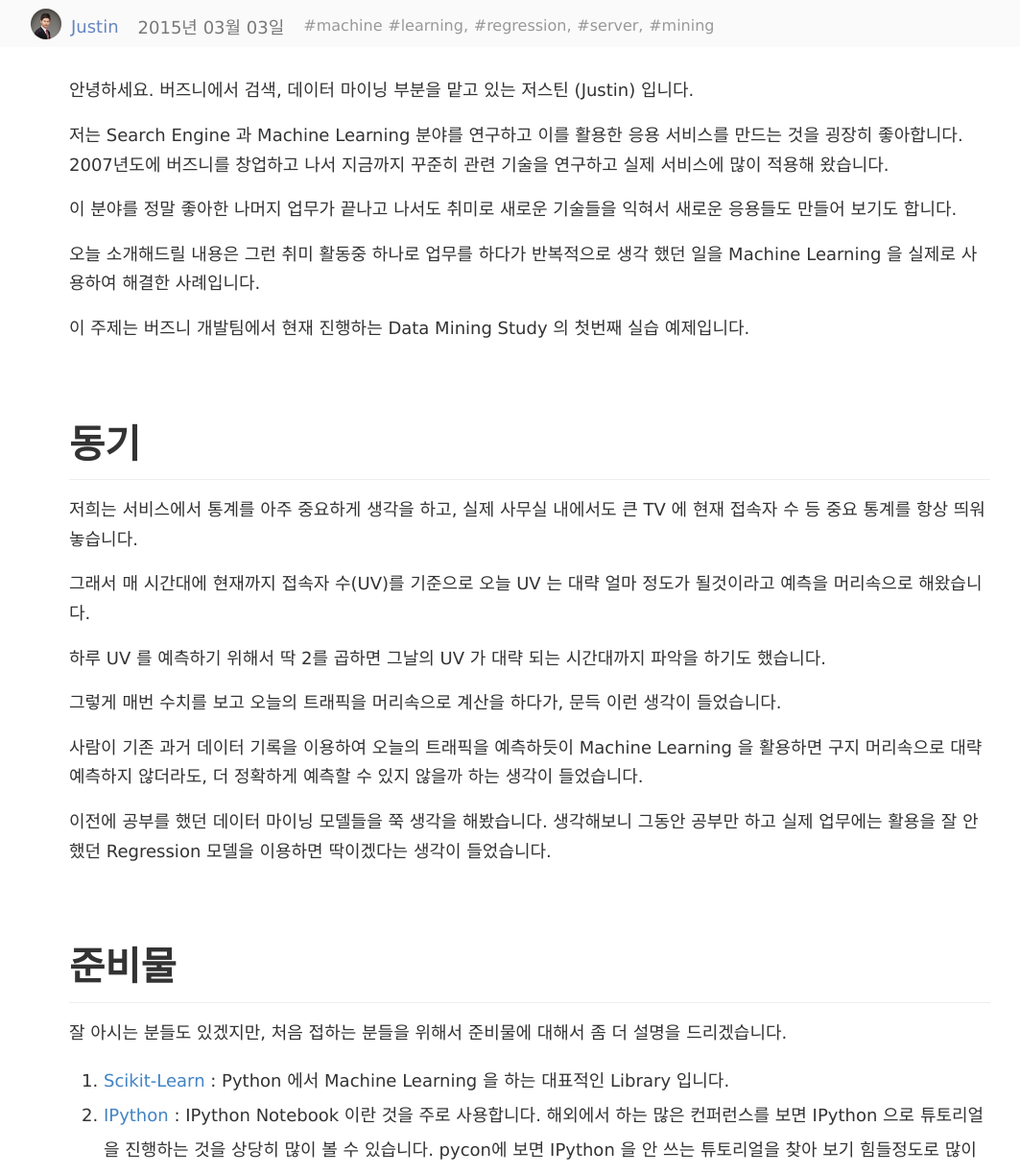
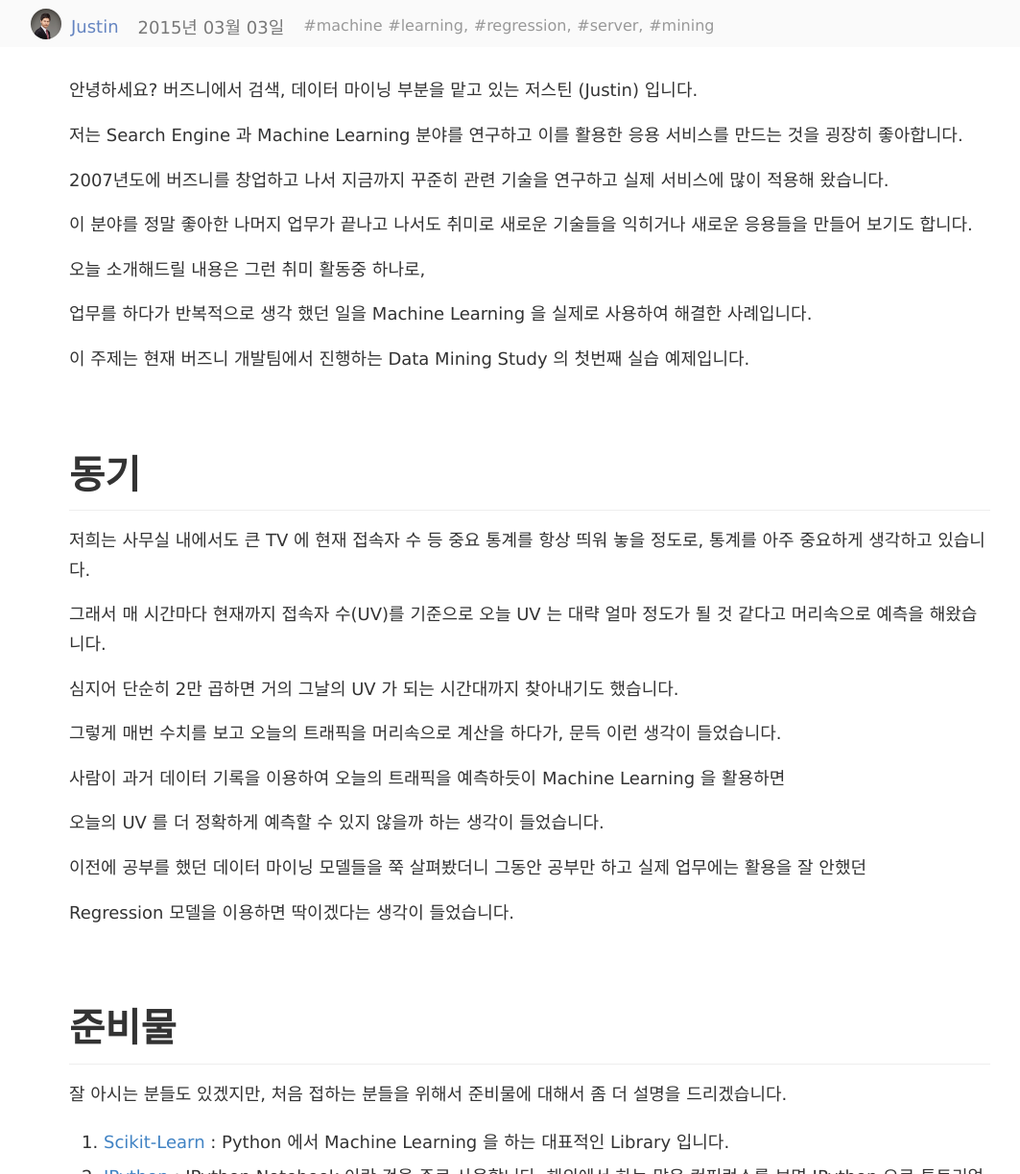
Before and after one commit to kjisoo/buzzni.github.com, a Jekyll site: the page built from _posts/2015-03-03-uv_regression.md, in a window 1280 px wide and 1400 px high, scrolled down 377 px. Shown: the part 177-1400 px from the top of the window at 96% size, without its empty margins (88-1151 px from the left). Built offline with Jekyll 4.4.1, drawn with Linux system fonts in a browser that asks for light colours; nearby versions of some CDN libraries; some of the changed text lies outside the part shown.

Commit message:
문장 경어체로 바꿈, 일부 오타 수정, 문장일부 매끄럽게 수정

```diff
--- a/_posts/2015-03-03-uv_regression.md
+++ b/_posts/2015-03-03-uv_regression.md
@@ -1,332 +1,341 @@
 ---
 layout: post
 title: Machine Learning 으로 오늘의 UV 맞추기
-excerpt: Regression 모델을 이용하여 그동안 쌓인 데이터를 바탕으로 UV 예측
+excerpt: Regression 모델을 이용하여 바탕으로 오늘의 UV를 예측 해보기
 frame: http://i2.wp.com/elenacuoco.altervista.org/blog/wp-content/uploads/2014/09/scikit.png
 author: Justin
 email: justin@buzzni.com
 tags: machine learning, regression, server, mining
 publish: false
-
 ---
 
-안녕하세요. 버즈니에서 검색, 데이터 마이닝 부분을 맡고 있는 저스틴 (Justin) 입니다.
+안녕하세요? 버즈니에서 검색, 데이터 마이닝 부분을 맡고 있는 저스틴 (Justin) 입니다.
 
-저는 Search Engine 과 Machine Learning 분야를 연구하고 이를 활용한 응용 서비스를 만드는 것을 굉장히 좋아합니다. 2007년도에 버즈니를 창업하고 나서 지금까지 꾸준히 관련 기술을 연구하고 실제 서비스에 많이 적용해 왔습니다.
+저는 Search Engine 과 Machine Learning 분야를 연구하고 이를 활용한 응용 서비스를 만드는 것을 굉장히 좋아합니다.
 
-이 분야를 정말 좋아한 나머지 업무가 끝나고 나서도 취미로 새로운 기술들을 익혀서 새로운 응용들도 만들어 보기도 합니다.
+2007년도에 버즈니를 창업하고 나서 지금까지 꾸준히 관련 기술을 연구하고 실제 서비스에 많이 적용해 왔습니다.
 
-오늘 소개해드릴 내용은 그런 취미 활동중 하나로 업무를 하다가 반복적으로 생각 했던 일을 Machine Learning 을 실제로 사용하여 해결한 사례입니다.
+이 분야를 정말 좋아한 나머지 업무가 끝나고 나서도 취미로 새로운 기술들을 익히거나 새로운 응용들을 만들어 보기도 합니다.
 
-이 주제는 버즈니 개발팀에서 현재 진행하는  Data Mining Study 의 첫번째 실습 예제입니다.
+오늘 소개해드릴 내용은 그런 취미 활동중 하나로,
 
-#동기
-저희는 서비스에서 통계를 아주 중요하게 생각을 하고, 실제 사무실 내에서도 큰 TV 에 현재 접속자 수 등 중요 통계를 항상 띄워 놓습니다.
+업무를 하다가 반복적으로 생각 했던 일을 Machine Learning 을 실제로 사용하여 해결한 사례입니다.
 
-그래서 매 시간대에 현재까지 접속자 수(UV)를 기준으로 오늘 UV 는 대략 얼마 정도가 될것이라고 예측을 머리속으로 해왔습니다.
+이 주제는 현재 버즈니 개발팀에서 진행하는 Data Mining Study 의 첫번째 실습 예제입니다.
 
-하루 UV 를 예측하기 위해서 딱 2를 곱하면 그날의 UV 가 대략 되는 시간대까지 파악을 하기도 했습니다.
+
+# 동기
+
+저희는 사무실 내에서도 큰 TV 에 현재 접속자 수 등 중요 통계를 항상 띄워 놓을 정도로, 통계를 아주 중요하게 생각하고 있습니다.
+
+그래서 매 시간마다 현재까지 접속자 수(UV)를 기준으로 오늘 UV 는 대략 얼마 정도가 될 것 같다고 머리속으로 예측을 해왔습니다.
+
+심지어 단순히 2만 곱하면 거의 그날의 UV 가 되는 시간대까지 찾아내기도 했습니다.
 
 그렇게 매번 수치를 보고 오늘의 트래픽을 머리속으로 계산을 하다가, 문득 이런 생각이 들었습니다.
 
-사람이 기존 과거 데이터 기록을 이용하여 오늘의 트래픽을 예측하듯이 Machine Learning 을 활용하면 구지 머리속으로 대략 예측하지 않더라도, 더 정확하게 예측할 수 있지 않을까 하는 생각이 들었습니다.
+사람이 과거 데이터 기록을 이용하여 오늘의 트래픽을 예측하듯이 Machine Learning 을 활용하면
 
-이전에 공부를 했던 데이터 마이닝 모델들을 쭉 생각을 해봤습니다. 생각해보니 그동안 공부만 하고 실제 업무에는 활용을 잘 안했던 Regression 모델을 이용하면 딱이겠다는 생각이 들었습니다.
+오늘의 UV 를 더 정확하게 예측할 수 있지 않을까 하는 생각이 들었습니다.
 
-#준비물
+이전에 공부를 했던 데이터 마이닝 모델들을 쭉 살펴봤더니 그동안 공부만 하고 실제 업무에는 활용을 잘 안했던
+
+Regression 모델을 이용하면 딱이겠다는 생각이 들었습니다.
+
+
+# 준비물
+
 잘 아시는 분들도 있겠지만, 처음 접하는 분들을 위해서 준비물에 대해서 좀 더 설명을 드리겠습니다.
 
 1. [Scikit-Learn] : Python 에서 Machine Learning 을 하는 대표적인 Library 입니다.
 2. [IPython] : IPython Notebook 이란 것을 주로 사용합니다. 해외에서 하는 많은 컨퍼런스를 보면 IPython 으로 튜토리얼을 진행하는 것을 상당히 많이 볼 수 있습니다. pycon에 보면 IPython 을 안 쓰는 튜토리얼을 찾아 보기 힘들정도로 많이 사용합니다. web browser 에서 interactive 하게 다양한 파라미터로 실험을 하고 그래프를 그리기가 아주 편하게 되어 있어서 science 용으로 딱 좋습니다.
 
-#데이터
-여기서 필요한 데이터는 최근 한달간 각 시간대별 UV 및 각 일자별 UV 입니다. 버즈니에서는 로그 데이터를 EFK(ElasticSearch, Fluentd, Kibana)를 사용하여 분석하고 관리하고 있습니다.
+
+# 데이터
+
+필요한 데이터는 최근 한달간 `각 시간대별 UV` 및 `각 일자별 UV` 입니다.
+
+버즈니에서는 로그 데이터를 EFK(ElasticSearch, Fluentd, Kibana)를 사용하여 분석하고 관리하고 있습니다.
 
 이 데이터를 추출할때 Kibana 를 통해서 ElasticSearch 에 어떤 Query 를 만들어야 시간당 UV, 일간 UV 를 가져오는지 알 수 있습니다.
 ![img](https://dl-web.dropbox.com/get/%EC%8A%A4%ED%81%AC%EB%A6%B0%EC%83%B7/%EC%8A%A4%ED%81%AC%EB%A6%B0%EC%83%B7%202015-03-04%2021.32.47.png?_subject_uid=22018269&w=AABPmuA57gtVoowTWNOYF87nInusxEGnm94k_oDuX7dofQ)
 
+
 # IPython 노트북
 
 ## 목표
- * 현재 시간까지의 시간대별 UV 합을 입력하면, 오늘 하루의 UV 예측치를 알려주는 시스템을 만든다.
- * 각 시간대별로 모델을 만든다. 이때 Linear Regression 모델을 활용한다.
+
+ * 현재 시간까지의 시간대별 UV 합을 입력하면, 오늘 하루의 UV 예측치를 알려주는 시스템을 만들어봅니다.
+ * 각 시간대별로 모델을 만든다. 이때 Linear Regression 모델을 활용합니다.
 
 
 ## 필요한 모듈 import
+
 {% highlight python %}
-#coding:utf-8
-import json, requests
+# coding: utf-8
+
+import json
+import requests
+import numpy as np
+from dateutil import parser
 from sklearn.linear_model import LinearRegression
-from dateutil import parser
-import numpy as np
 {% endhighlight %}
 
+
 ## 학습데이터 준비
- * X train 데이터 : 최근 한달 동안 각 시간대별 누적 UV , 예를 들어서 3시라고 하면, 1,2,3시까지 쌓인 UV 수의 합
+
+ * X train 데이터 : 최근 한달 동안 각 시간대별 누적 UV , 예를 들어 `3시`라고 하면, 1시부터 3시까지 쌓인 UV 수의 합
  * Y train 데이터 : 최근 한달 동안 각 일자별 하루 UV 수
 
 
 {% highlight python %}
-
 index_str="_all"
 _LOG_ES_URL = "http://localhost:9200/"
-
 {% endhighlight %}
 
-
- - 아래는 Log 데이터가 저장된 Elastic Search 에 요청할 Query 이다.
- - Query를 어떻게 요청해야 할지는 Kibana 를 통해서 알아냈다.
+ - 아래는 Log 데이터가 저장된 Elastic Search 에 요청할 Query 입니다.
+ - Query를 어떻게 요청해야 할지는 Kibana 를 통해서 알아냈습니다.
 
 {% highlight python %}
-    es_daily_query = {
-      "size": 0,
+es_daily_query = {
+  "size": 0,
+  "query": {
+    "filtered": {
       "query": {
-        "filtered": {
-          "query": {
-            "query_string": {
-              "query": "ps:nginx",
-              "analyze_wildcard": True
+        "query_string": {
+          "query": "ps:nginx",
+          "analyze_wildcard": True
+        }
+      },
+      "filter": {
+        "bool": {
+          "must": [
+            {
+              "range": {
+                "@timestamp": {
+                  "gte": 1422806671815,
+                  "lte": 1425398671815
+                }
+              }
             }
-          },
-          "filter": {
-            "bool": {
-              "must": [
-                {
-                  "range": {
-                    "@timestamp": {
-                      "gte": 1422806671815,
-                      "lte": 1425398671815
-                    }
-                  }
-                }
-              ],
-              "must_not": []
-            }
-          }
+          ],
+          "must_not": []
+        }
+      }
+    }
+  },
+  "aggs": {
+    "2": {
+      "date_histogram": {
+        "field": "@timestamp",
+        "interval": "1d",
+        "pre_zone": "+09:00",
+        "pre_zone_adjust_large_interval": True,
+        "min_doc_count": 1,
+        "extended_bounds": {
+          "min": 1422806671814,
+          "max": 1425398671814
         }
       },
       "aggs": {
-        "2": {
-          "date_histogram": {
-            "field": "@timestamp",
-            "interval": "1d",
-            "pre_zone": "+09:00",
-            "pre_zone_adjust_large_interval": True,
-            "min_doc_count": 1,
-            "extended_bounds": {
-              "min": 1422806671814,
-              "max": 1425398671814
-            }
-          },
-          "aggs": {
-            "1": {
-              "cardinality": {
-                "field": "xid"
-              }
-            }
+        "1": {
+          "cardinality": {
+            "field": "xid"
           }
         }
       }
     }
+  }
+}
 
-
-    es_daily_query = json.dumps(es_daily_query)
-    url = _LOG_ES_URL + index_str + '/_search?pretty'
-    daily_result = requests.get(url, data=es_daily_query).json()
+es_daily_query = json.dumps(es_daily_query)
+url = _LOG_ES_URL + index_str + '/_search?pretty'
+daily_result = requests.get(url, data=es_daily_query).json()
 {% endhighlight %}
 
-- 각 일별 UV 데이터를 daily_uv_dict 변수에 저장한다.
+- 각 일별 UV 데이터를 daily_uv_dict 변수에 저장합니다.
 
 {% highlight python %}
-    daily_uv_dict = {}
-    for each in daily_result[u'aggregations']['2'][u'buckets'][:-1]:
-        date_str = each['key_as_string'].split("T")[0]
-        daily_uv_dict[date_str] = each[u'1'][u'value']
+daily_uv_dict = {}
+for each in daily_result[u'aggregations']['2'][u'buckets'][:-1]:
+    date_str = each['key_as_string'].split("T")[0]
+    daily_uv_dict[date_str] = each[u'1'][u'value']
 {% endhighlight %}
 
- - 각 시간대별 UV 수를 요청하는 Query 이다.
+- 각 시간대별 UV 수를 요청하는 Query 입니다.
 
 {% highlight python %}
-    es_hour_query ={
-      "size": 0,
+es_hour_query ={
+  "size": 0,
+  "query": {
+    "filtered": {
       "query": {
-        "filtered": {
-          "query": {
-            "query_string": {
-              "query": "ps:nginx",
-              "analyze_wildcard": True
+        "query_string": {
+          "query": "ps:nginx",
+          "analyze_wildcard": True
+        }
+      },
+      "filter": {
+        "bool": {
+          "must": [
+            {
+              "range": {
+                "@timestamp": {
+                  "gte": 1422806539236,
+                  "lte": 1425398539236
+                }
+              }
             }
-          },
-          "filter": {
-            "bool": {
-              "must": [
-                {
-                  "range": {
-                    "@timestamp": {
-                      "gte": 1422806539236,
-                      "lte": 1425398539236
-                    }
-                  }
-                }
-              ],
-              "must_not": []
-            }
-          }
+          ],
+          "must_not": []
+        }
+      }
+    }
+  },
+  "aggs": {
+    "2": {
+      "date_histogram": {
+        "field": "@timestamp",
+        "interval": "1h",
+        "pre_zone": "+09:00",
+        "pre_zone_adjust_large_interval": True,
+        "min_doc_count": 1,
+        "extended_bounds": {
+          "min": 1422806539235,
+          "max": 1425398539235
         }
       },
       "aggs": {
-        "2": {
-          "date_histogram": {
-            "field": "@timestamp",
-            "interval": "1h",
-            "pre_zone": "+09:00",
-            "pre_zone_adjust_large_interval": True,
-            "min_doc_count": 1,
-            "extended_bounds": {
-              "min": 1422806539235,
-              "max": 1425398539235
-            }
-          },
-          "aggs": {
-            "1": {
-              "cardinality": {
-                "field": "xid"
-              }
-            }
+        "1": {
+          "cardinality": {
+            "field": "xid"
           }
         }
       }
     }
+  }
+}
 
+es_hour_query = json.dumps(es_hour_query)
 
+url = _LOG_ES_URL + index_str + '/_search?pretty'
+hour_uv_result = requests.get(url, data=es_hour_query).json()
 
-    es_hour_query = json.dumps(es_hour_query)
-
-
-
-
-    url = _LOG_ES_URL + index_str + '/_search?pretty'
-    hour_uv_result = requests.get(url, data=es_hour_query).json()
-
-
-    hour_uv_dict = {}
-    for hour in range(24):
-        hour_uv_dict[hour] = []
-    y_list = []
-    hour_model_dict = {}
-    hour_model_dict2 = {}
-    TRAIN_DATE = '2015-02-20'
+hour_uv_dict = {}
+for hour in range(24):
+    hour_uv_dict[hour] = []
+y_list = []
+hour_model_dict = {}
+hour_model_dict2 = {}
+TRAIN_DATE = '2015-02-20'
 {% endhighlight %}
 
 
 ## 모델 학습
- - 각 시간대별로 모델을 별도로 만든다.
+
+ - 각 시간대별로 모델을 별도로 만듭니다.
  - 1,2 두가지 모델을 만드는데, 1은 현재시간까지의 UV 합 데이터만을 이용해서 학습을 하고
- - 2 모델은 현재 시각의 UV 와, 현재 시간까지의 UV 합 2가지 데이터를 이용해서 학습한다.
- - 2015-02-20 이전 날짜의 데이터를 Train 데이터로 사용하고, 이 이후의 데이터를 Test 데이터로 사용한다.
+ - 2 모델은 현재 시각의 UV 와, 현재 시간까지의 UV 합 2가지 데이터를 이용해서 학습합니다.
+ - 2015-02-20 이전 날짜의 데이터를 Train 데이터로 사용하고, 이 이후의 데이터를 Test 데이터로 사용합니다.
+
+{% highlight python %}
+for hour in range(0,24):
+    x_list1 = []
+    y_list1 = []
+    x_list2 = []
+    y_list2 = []
+    key_count_sum = {}
+    pre_day = 0
+    # 현재 시간대 hour 에 대해서 각 날짜별로 해당 시간까지의 UV 합을 구한다.
+    for each in hour_uv_result[u'aggregations']['2'][u'buckets']:
+        parse_date = parser.parse(each[u'key_as_string'])
+        day = parse_date.strftime("%Y-%m-%d")
+        hour_uv = each['1']['value']
+        if not daily_uv_dict.has_key(day):
+            continue
+        if day > TRAIN_DATE:
+            continue
+
+        if not key_count_sum.has_key(day):
+            key_count_sum[day] = 0
+
+        key_count_sum[day]+=hour_uv
+
+        if parse_date.hour == hour:
+            day_ct = daily_uv_dict[day]
+            x_list1.append(key_count_sum[day])
+            x_list2.append([hour_uv,key_count_sum[day]])
+            y_list2.append(day_ct)
+            y_list1.append(day_ct)
+
+    X = np.array(x_list1)[:, np.newaxis]
+
+    model = LinearRegression(normalize=True)
+    model.fit(X,y_list1)
+
+    hour_model_dict[hour] = model
+
+    g_model = LinearRegression(normalize=True)
+    g_model.fit(np.array(x_list2),y_list2)
+    hour_model_dict2[hour] = g_model
+    if hour%4 == 0:
+        print "model learn",hour,"hour"
+{% endhighlight %}
 
 
+## 모델 사용
+
+ - 만들어진 모델을 이용하여 실제 그날 그날의 UV 를 예측 해봅니다.
+ - 예측한 일 UV 와 실제 일 UV 를 비교해서 어느정도 오차로 예측했는지를 봅니다.
+ - TRAIN_DATE 이후의 학습데이터로 사용하지 않은 데이터로 테스트를 해봅니다.
+
 {% highlight python %}
-    for hour in range(0,24):
-        x_list1 = []
-        y_list1 = []
-        x_list2 = []
-        y_list2 = []
-        key_count_sum = {}
-        pre_day = 0
-        # 현재 시간대 hour 에 대해서 각 날짜별로 해당 시간까지의 UV 합을 구한다.
-        for each in hour_uv_result[u'aggregations']['2'][u'buckets']:
-            parse_date = parser.parse(each[u'key_as_string'])
-            day = parse_date.strftime("%Y-%m-%d")
-            hour_uv = each['1']['value']
-            if not daily_uv_dict.has_key(day):
-                continue
-            if day > TRAIN_DATE:
-                continue
+diff1_list = []
+diff2_list = []
+for hour in range(0,24):
+    x_list = []
+    y_list = []
+    x_list2 = []
+    y_list2 = []
+    key_count_sum = {}
 
-            if not key_count_sum.has_key(day):
-                key_count_sum[day] = 0
+    for each in hour_uv_result[u'aggregations']['2'][u'buckets']:
+        parse_date = parser.parse(each[u'key_as_string'])
+        day = parse_date.strftime("%Y-%m-%d")
+        hour_uv = each['1']['value']
+        if not daily_uv_dict.has_key(day):
 
-            key_count_sum[day]+=hour_uv
+            continue
+        if day <= TRAIN_DATE:
+            continue
 
-            if parse_date.hour == hour:
-                day_ct = daily_uv_dict[day]
-                x_list1.append(key_count_sum[day])
-                x_list2.append([hour_uv,key_count_sum[day]])
-                y_list2.append(day_ct)
-                y_list1.append(day_ct)
+        if not key_count_sum.has_key(day):
+            key_count_sum[day] = 0
 
-        X = np.array(x_list1)[:, np.newaxis]
+        key_count_sum[day]+=hour_uv
 
-        model = LinearRegression(normalize=True)
-        model.fit(X,y_list1)
+        if parse_date.hour == hour:
 
-        hour_model_dict[hour] = model
-
-        g_model = LinearRegression(normalize=True)
-        g_model.fit(np.array(x_list2),y_list2)
-        hour_model_dict2[hour] = g_model
-        if hour%4 == 0:
-            print "model learn",hour,"hour"
+            day_ct = daily_uv_dict[day]
 
 
+            pred1 = hour_model_dict[hour].predict(key_count_sum[day])[0]
+            pred2 = hour_model_dict2[hour].predict([hour_uv,key_count_sum[day]])
+            diff1_list.append(abs(int((day_ct-pred1))))
+            diff2_list.append(abs(int((day_ct-pred2))))
+
+print "diff1:",sum(diff1_list)/len(diff1_list)
+print "diff2:",sum(diff2_list)/len(diff2_list)
 {% endhighlight %}
 
-## 모델 사용
- - 만들어진 모델을 이용하여 실제 그날 그날의 UV 를 예측 해본다.
- - 예측한 일 UV 와 실제 일 UV 를 비교해서 어느정도 오차로 예측했는지를 본다.
- - TRAIN_DATE 이후의 학습데이터로 사용하지 않은 데이터로 테스트를 해본다.
 
-
-
-{% highlight python %}
-    diff1_list = []
-    diff2_list = []
-    for hour in range(0,24):
-        x_list = []
-        y_list = []
-        x_list2 = []
-        y_list2 = []
-        key_count_sum = {}
-
-        for each in hour_uv_result[u'aggregations']['2'][u'buckets']:
-            parse_date = parser.parse(each[u'key_as_string'])
-            day = parse_date.strftime("%Y-%m-%d")
-            hour_uv = each['1']['value']
-            if not daily_uv_dict.has_key(day):
-
-                continue
-            if day <= TRAIN_DATE:
-                continue
-
-            if not key_count_sum.has_key(day):
-                key_count_sum[day] = 0
-
-            key_count_sum[day]+=hour_uv
-
-            if parse_date.hour == hour:
-
-                day_ct = daily_uv_dict[day]
-
-
-                pred1 = hour_model_dict[hour].predict(key_count_sum[day])[0]
-                pred2 = hour_model_dict2[hour].predict([hour_uv,key_count_sum[day]])
-                diff1_list.append(abs(int((day_ct-pred1))))
-                diff2_list.append(abs(int((day_ct-pred2))))
-
-    print "diff1:",sum(diff1_list)/len(diff1_list)
-    print "diff2:",sum(diff2_list)/len(diff2_list)
-{% endhighlight %}
-
-# 마무리
+# 끝내며
  - 이상으로 Regression 모델을 활용한 간단한 UV 예측 모델을 만들어 보았습니다.
  - 실제로 똑같이 따라하면 정확히 나오는 데이터 Source 까지 포함된 Ipython Notebook 을 올리고 싶은 마음도 굴뚝 같지만 UV 가 내부 데이터라 외부에 공개할 수 없어서 데이터 소스는 http://localhost:9200 로 해놓은 점은 양해 부탁 드립니다.
  - 위 코드는 참고만 하시고, 개념을 이해한 후에 개별로 적용을 하면서 익혀 나가시면 될것 같습니다.
- - 그럼 모두들 즐코(즐거운 코딩) 하세요~
  - [UV Regression Ipython Notebook](https://www.dropbox.com/s/ubtjfbd39xo6ski/UV_regression.ipynb?dl=0)
  - 그리고 저희 개발팀과 함께하실 서버 개발자 및 안드로이드 개발자를 모십니다. 많이들 지원해주세요~ (recruit@buzzni.com)
-
-
+ - 그럼 모두들 즐코(즐거운 코딩) 하세요~
 
 
 [Scikit-Learn]: http://scikit-learn.org
```
